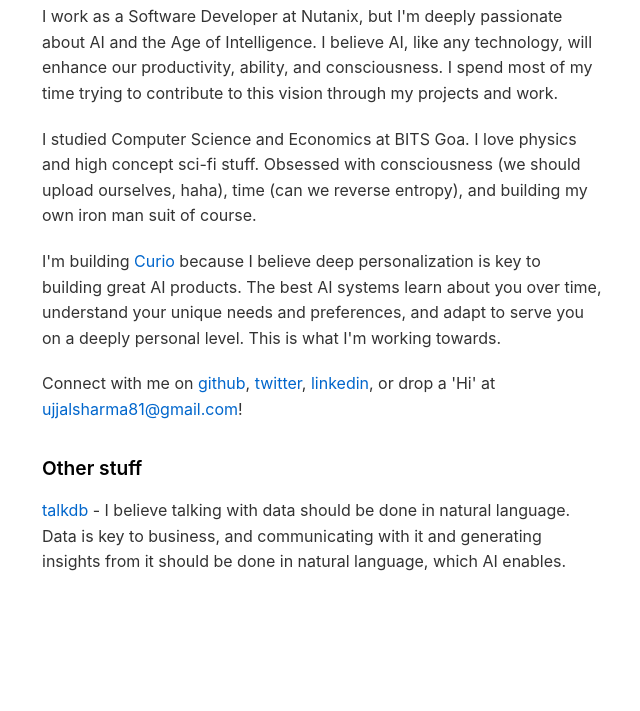
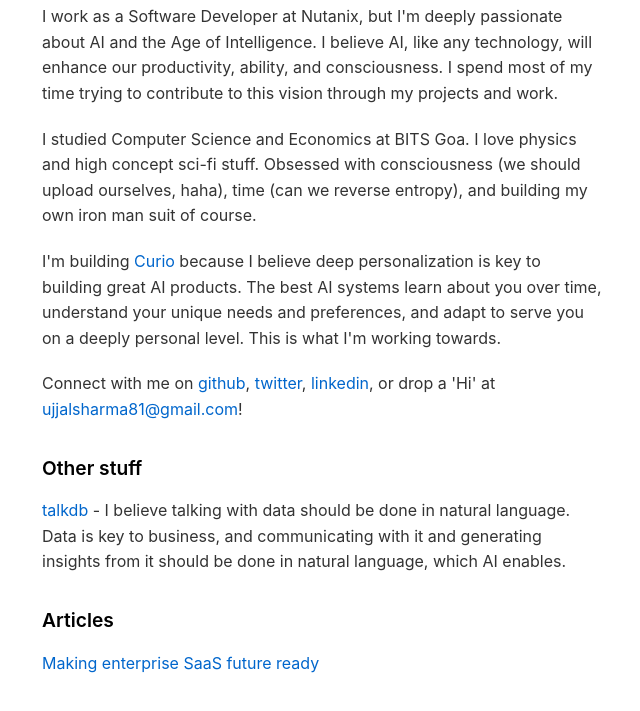
Before and after one commit to ujjalsharma100/ujjalsharma100.github.io, a plain HTML site: page index.html in a window 1280 px wide. Shown: the part 107-818 px from the top of the page, without its empty margins (318-958 px from the left). Drawn offline with Linux system fonts and the light colour scheme.

Commit message:
adding article

```diff
--- a/index.html
+++ b/index.html
@@ -20,5 +20,8 @@
 
     <h2>Other stuff</h2>
     <p><a href="https://ujjalsharma100.github.io/talkdb-landing-page/">talkdb</a> - I believe talking with data should be done in natural language. Data is key to business, and communicating with it and generating insights from it should be done in natural language, which AI enables.</p>
+
+    <h2>Articles</h2>
+    <p><a href="https://medium.com/@ujjalsharma81/making-enterprise-saas-future-ready-4389a9d27875">Making enterprise SaaS future ready</a></p>
 </body>
 </html>
```
